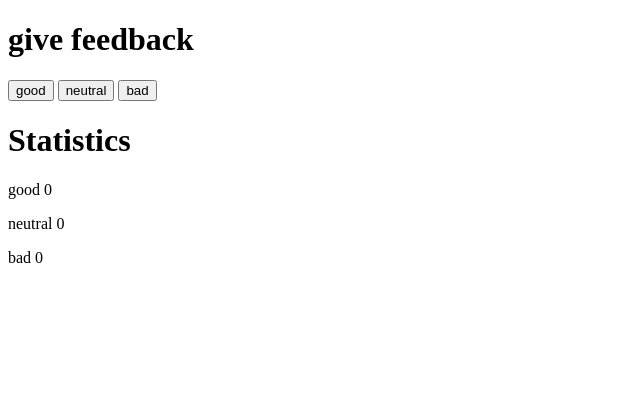
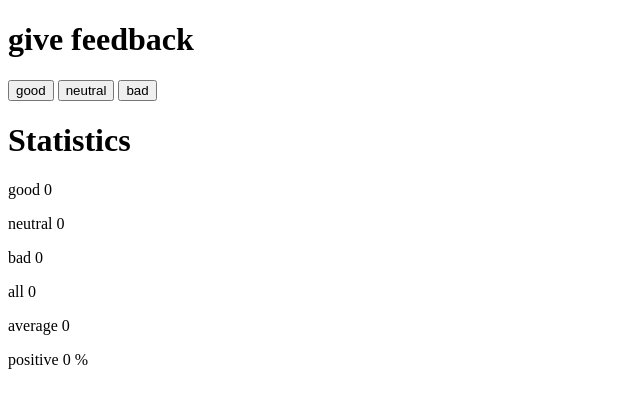
Before and after one commit to printfljs/FS-Exercises, a React (Vite) app in the folder part1/unicafe/: page / in a window 1280 px wide. Shown: the top 408 px of the page, without its empty margins (0-640 px from the left). Built offline with nearby package versions, Linux system fonts and the light colour scheme.

Commit message:
commit part1_d_1.7

```diff
--- a/part1/unicafe/src/App.jsx
+++ b/part1/unicafe/src/App.jsx
@@ -16,6 +16,9 @@ const App = () => {
       <p>good {good}</p>
       <p>neutral {neutral}</p>
       <p>bad {bad}</p>
+      <p>all {good + neutral + bad}</p>
+      <p>average {good+neutral+bad==0?0:((good - bad)/(good+neutral+bad))}</p>
+      <p>positive {good+neutral+bad==0?0:((good)/(good + neutral + bad)*100)} %</p>
     </div>
   )
 }
```
